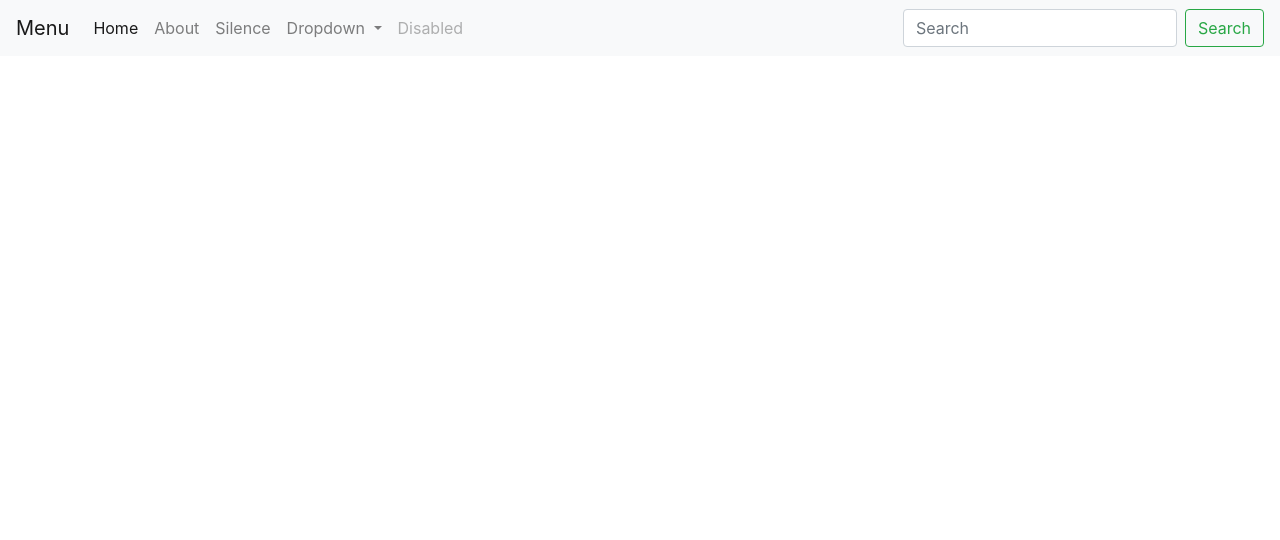
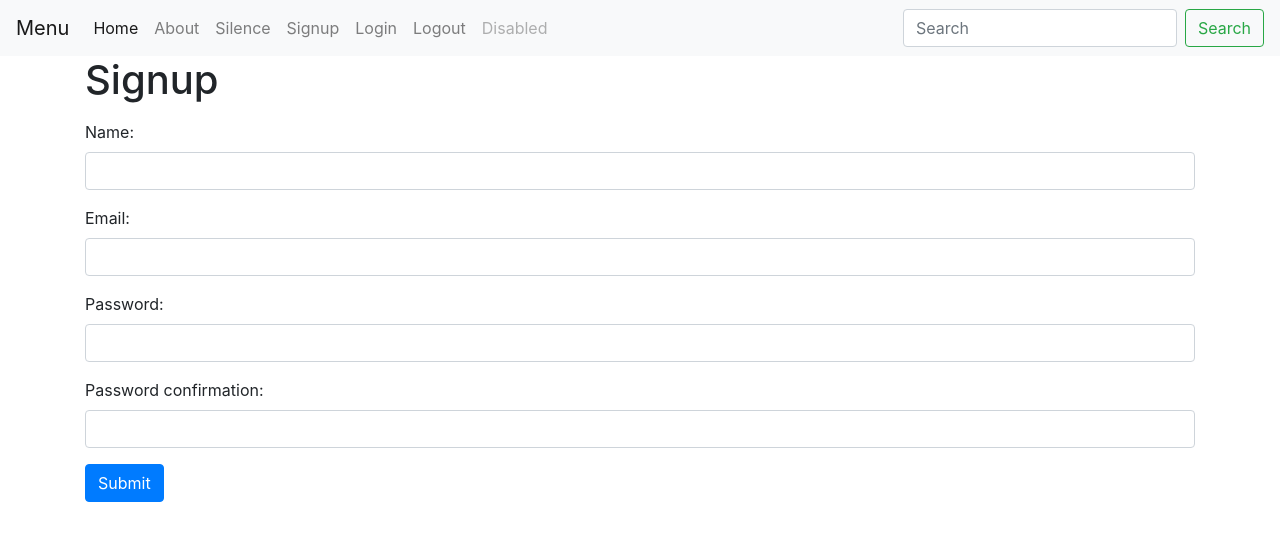
Before and after one commit to gkazan89/vue-sports-equipment, a Vue app: page /#/signup in a window 1280 px wide. Shown: the top 540 px of the page. Built offline with nearby package versions, Linux system fonts and the light colour scheme.

Commit message:
add authentication

```diff
--- a/src/App.vue
+++ b/src/App.vue
@@ -27,24 +27,14 @@
           <li class="nav-item">
             <a class="nav-link" href="/#/silence">Silence</a>
           </li>
-          <li class="nav-item dropdown">
-            <a
-              class="nav-link dropdown-toggle"
-              href="#"
-              id="navbarDropdown"
-              role="button"
-              data-toggle="dropdown"
-              aria-haspopup="true"
-              aria-expanded="false"
-            >
-              Dropdown
-            </a>
-            <div class="dropdown-menu" aria-labelledby="navbarDropdown">
-              <a class="dropdown-item" href="#">Action</a>
-              <a class="dropdown-item" href="#">Another action</a>
-              <div class="dropdown-divider"></div>
-              <a class="dropdown-item" href="#">Something else here</a>
-            </div>
+          <li class="nav-item">
+            <a class="nav-link" href="/#/signup">Signup</a>
+          </li>
+          <li class="nav-item">
+            <a class="nav-link" href="/#/login">Login</a>
+          </li>
+          <li class="nav-item">
+            <a class="nav-link" href="/#/logout">Logout</a>
           </li>
           <li class="nav-item">
             <a class="nav-link disabled" href="#">Disabled</a>
--- a/src/main.js
+++ b/src/main.js
@@ -1,10 +1,17 @@
-import Vue from 'vue'
-import App from './App.vue'
-import router from './router'
+import Vue from "vue";
+import App from "./App.vue";
+import router from "./router";
 
-Vue.config.productionTip = false
+import axios from "axios";
+
+var jwt = localStorage.getItem("jwt");
+if (jwt) {
+  axios.defaults.headers.common["Authorization"] = "Bearer " + jwt;
+}
+
+Vue.config.productionTip = false;
 
 new Vue({
   router,
   render: h => h(App)
-}).$mount('#app')
+}).$mount("#app");
--- a/src/router.js
+++ b/src/router.js
@@ -2,6 +2,9 @@
 import Router from "vue-router";
 import Home from "./views/Home.vue";
 import Silence from "./views/Silence.vue";
+import Signup from "./views/Signup.vue";
+import Login from "./views/Login.vue";
+import Logout from "./views/Logout.vue";
 
 Vue.use(Router);
 
@@ -25,6 +28,21 @@
       // which is lazy-loaded when the route is visited.
       component: () =>
         import(/* webpackChunkName: "about" */ "./views/About.vue")
+    },
+    {
+      path: "/signup",
+      name: "signup",
+      component: Signup
+    },
+    {
+      path: "/login",
+      name: "login",
+      component: Login
+    },
+    {
+      path: "/logout",
+      name: "logout",
+      component: Logout
     }
   ]
 });
--- /dev/null
+++ b/src/views/Login.vue
@@ -0,0 +1,57 @@
+<template>
+  <div class="login">
+    <div class="container">
+      <form v-on:submit.prevent="submit()">
+        <h1>Login</h1>
+        <ul>
+          <li class="text-danger" v-for="error in errors">{{ error }}</li>
+        </ul>
+        <div class="form-group">
+          <label>Email:</label>
+          <input type="email" class="form-control" v-model="email" />
+        </div>
+        <div class="form-group">
+          <label>Password:</label>
+          <input type="password" class="form-control" v-model="password" />
+        </div>
+        <input type="submit" class="btn btn-primary" value="Submit" />
+      </form>
+    </div>
+  </div>
+</template>
+
+<script>
+import axios from "axios";
+
+export default {
+  template: "#login-page",
+  data: function() {
+    return {
+      email: "",
+      password: "",
+      errors: []
+    };
+  },
+  methods: {
+    submit: function() {
+      var params = {
+        email: this.email,
+        password: this.password
+      };
+      axios
+        .post("http://localhost:3000/api/sessions", params)
+        .then(response => {
+          axios.defaults.headers.common["Authorization"] =
+            "Bearer " + response.data.jwt;
+          localStorage.setItem("jwt", response.data.jwt);
+          this.$router.push("/");
+        })
+        .catch(error => {
+          this.errors = ["Invalid email or password."];
+          this.email = "";
+          this.password = "";
+        });
+    }
+  }
+};
+</script>
--- /dev/null
+++ b/src/views/Logout.vue
@@ -0,0 +1,15 @@
+<template>
+  <div class="logout"></div>
+</template>
+
+<script>
+import axios from "axios";
+
+export default {
+  created: function() {
+    delete axios.defaults.headers.common["Authorization"];
+    localStorage.removeItem("jwt");
+    this.$router.push("/");
+  }
+};
+</script>
--- /dev/null
+++ b/src/views/Signup.vue
@@ -0,0 +1,67 @@
+<template>
+  <div class="signup">
+    <div class="container">
+      <form v-on:submit.prevent="submit()">
+        <h1>Signup</h1>
+        <ul>
+          <li class="text-danger" v-for="error in errors">{{ error }}</li>
+        </ul>
+        <div class="form-group">
+          <label>Name:</label>
+          <input type="text" class="form-control" v-model="name" />
+        </div>
+        <div class="form-group">
+          <label>Email:</label>
+          <input type="email" class="form-control" v-model="email" />
+        </div>
+        <div class="form-group">
+          <label>Password:</label>
+          <input type="password" class="form-control" v-model="password" />
+        </div>
+        <div class="form-group">
+          <label>Password confirmation:</label>
+          <input
+            type="password"
+            class="form-control"
+            v-model="passwordConfirmation"
+          />
+        </div>
+        <input type="submit" class="btn btn-primary" value="Submit" />
+      </form>
+    </div>
+  </div>
+</template>
+
+<script>
+import axios from "axios";
+
+export default {
+  data: function() {
+    return {
+      name: "",
+      email: "",
+      password: "",
+      passwordConfirmation: "",
+      errors: []
+    };
+  },
+  methods: {
+    submit: function() {
+      var params = {
+        name: this.name,
+        email: this.email,
+        password: this.password,
+        password_confirmation: this.passwordConfirmation
+      };
+      axios
+        .post("http://localhost:3000/api/users", params)
+        .then(response => {
+          this.$router.push("/login");
+        })
+        .catch(error => {
+          this.errors = error.response.data.errors;
+        });
+    }
+  }
+};
+</script>
```
